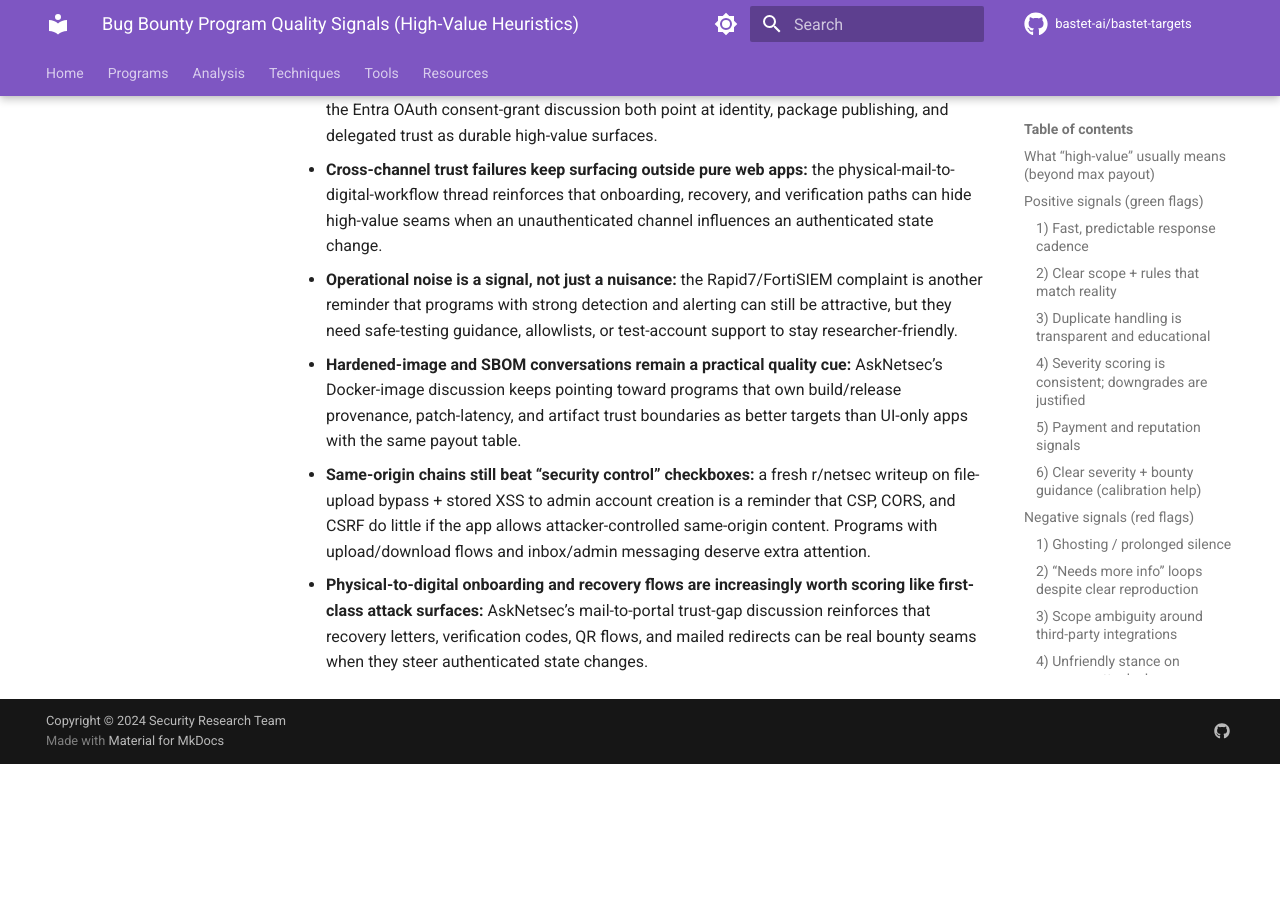
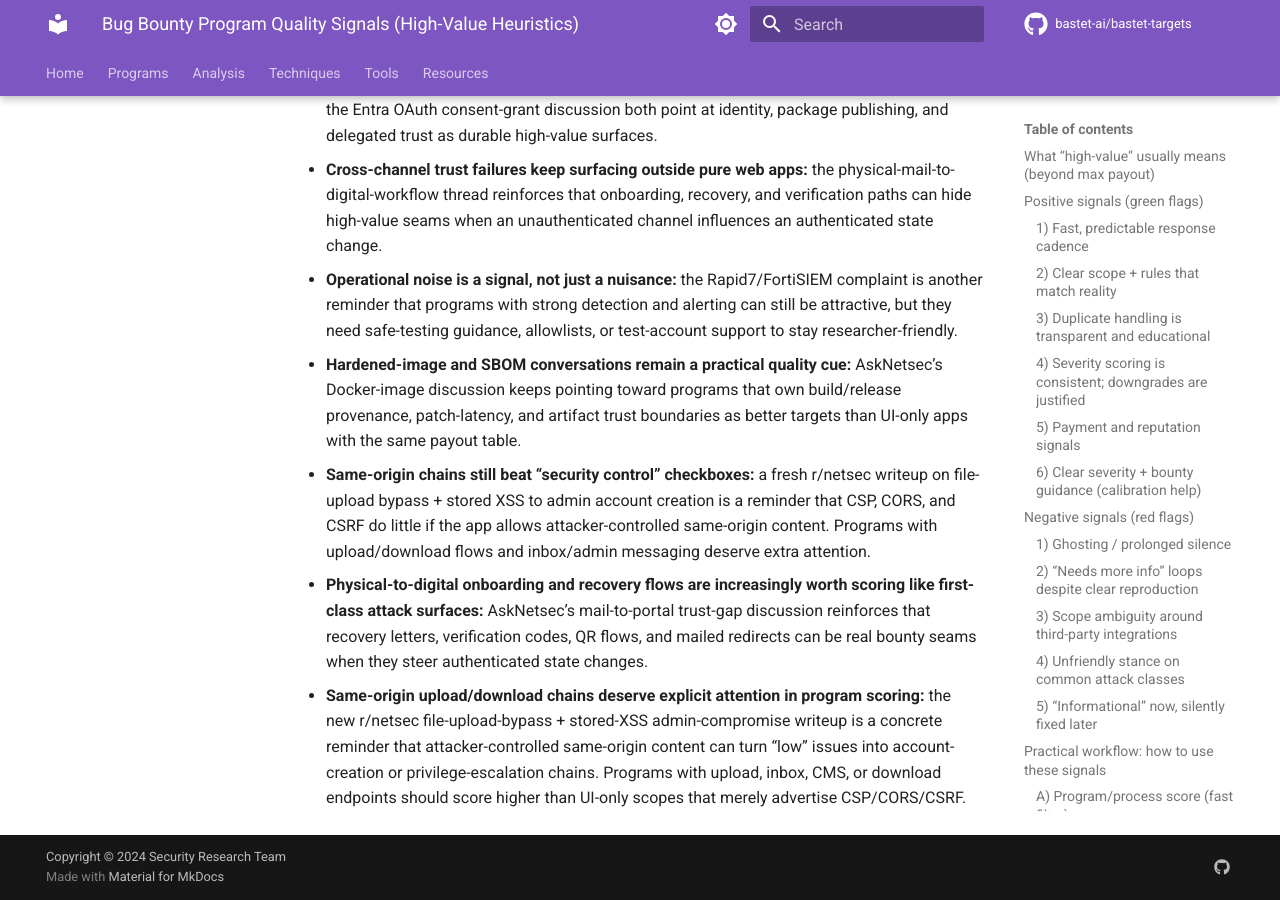
Before and after one commit to bastet-ai/bastet-targets, an MkDocs documentation site: the page built from docs/program-quality-signals.md, in a window 1280 px wide and 900 px high, scrolled down 8741 px. Built offline with MkDocs 1.6.1 and Material for MkDocs 9.7.7, drawn with Linux system fonts in a browser that asks for light colours; comment, search, counter and statistics services are not loaded; before the commit the page ends 9505 px from its top, so only the background shows below that.

Commit message:
docs: add Mar 28 quality signal heuristic

```diff
--- a/docs/program-quality-signals.md
+++ b/docs/program-quality-signals.md
@@ -188,3 +188,4 @@
 - **Hardened-image and SBOM conversations remain a practical quality cue:** AskNetsec’s Docker-image discussion keeps pointing toward programs that own build/release provenance, patch-latency, and artifact trust boundaries as better targets than UI-only apps with the same payout table.
 - **Same-origin chains still beat “security control” checkboxes:** a fresh r/netsec writeup on file-upload bypass + stored XSS to admin account creation is a reminder that CSP, CORS, and CSRF do little if the app allows attacker-controlled same-origin content. Programs with upload/download flows and inbox/admin messaging deserve extra attention.
 - **Physical-to-digital onboarding and recovery flows are increasingly worth scoring like first-class attack surfaces:** AskNetsec’s mail-to-portal trust-gap discussion reinforces that recovery letters, verification codes, QR flows, and mailed redirects can be real bounty seams when they steer authenticated state changes.
+- **Same-origin upload/download chains deserve explicit attention in program scoring:** the new r/netsec file-upload-bypass + stored-XSS admin-compromise writeup is a concrete reminder that attacker-controlled same-origin content can turn “low” issues into account-creation or privilege-escalation chains. Programs with upload, inbox, CMS, or download endpoints should score higher than UI-only scopes that merely advertise CSP/CORS/CSRF.
```
